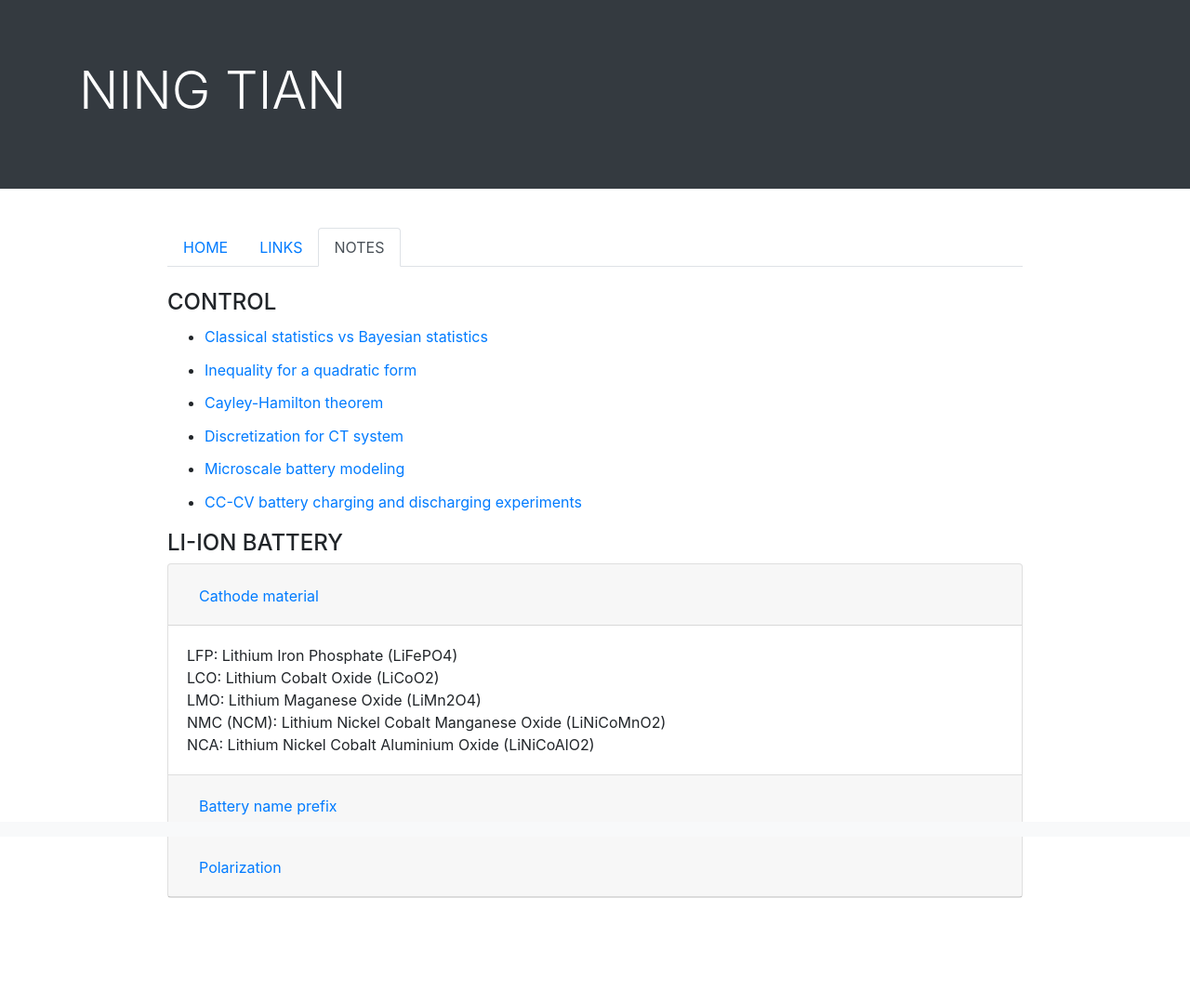
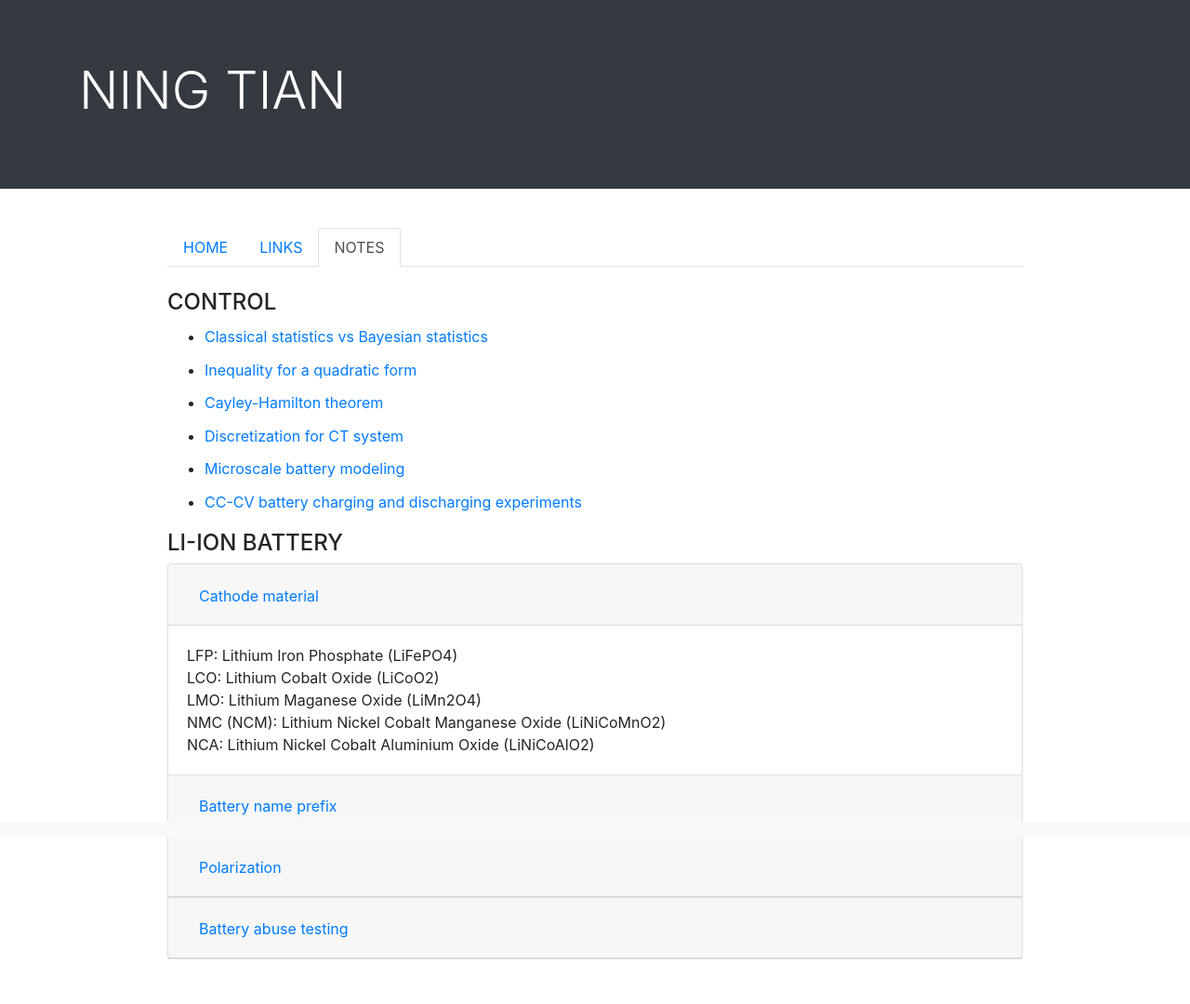
Before and after one commit to ningtian/ningtian.github.io, a Jekyll site: the page notes/index.html, which Jekyll copies as it is, in a window 1280 px wide. Shown: the whole page at 93% size. Built offline with Jekyll 4.4.1, drawn with Linux system fonts in a browser that asks for light colours; before the commit the page ends 1014 px from its top, so only the background shows below that.

Commit message:
Update index.html

```diff
--- a/notes/index.html
+++ b/notes/index.html
@@ -129,6 +129,28 @@
     </div>
   </div>
 
+
+  <div class="card">
+    <div class="card-header" id="headingFour">
+      <h2 class="mb-0">
+        <button class="btn btn-link collapsed" type="button" data-toggle="collapse" data-target="#collapseFour" aria-expanded="false" aria-controls="collapseFour">
+          Battery abuse testing
+        </button>
+      </h2>
+    </div>
+    <div id="collapseFour" class="collapse" aria-labelledby="headingFour" data-parent="#accordionExample">
+      <div class="card-body">
+
+	1. Mechanical abuse: crash/crush; nail penetration; drop; immersion; roll over; mechanical shock; vibration<br>
+	2. Thermal abuse: thermal stability; fuel fire; rapid charge/discharge; elevated temperature storage; thermal shock cycling<br>
+	3. Electrical abuse: overcharge/overvoltage; short circuit; overdischarge/voltage reversal<br>
+
+
+       </div>
+    </div>
+  </div>
+
+
 </div>
 <!-- end of <h4>LI-ION BATTERY</h4>  -->
 
```
